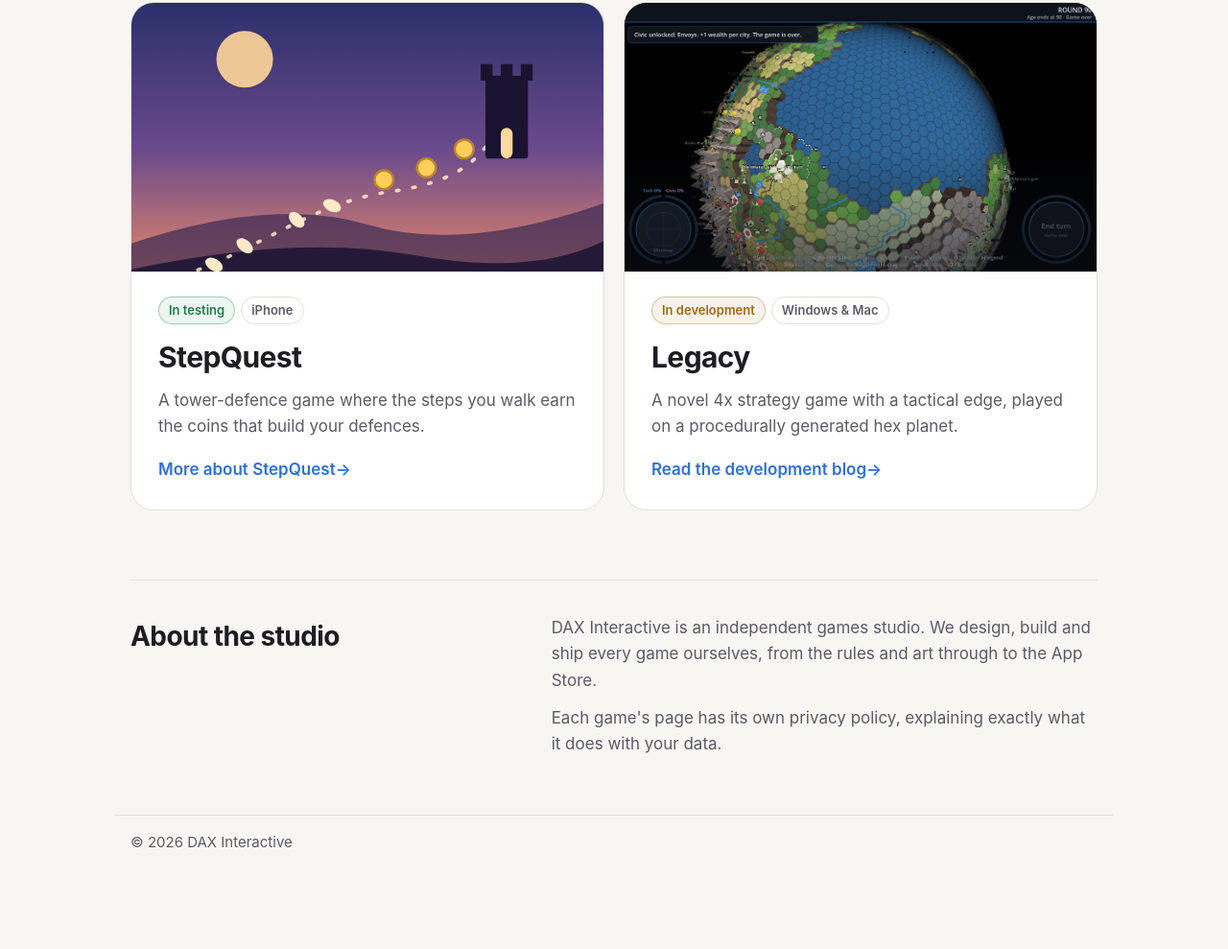
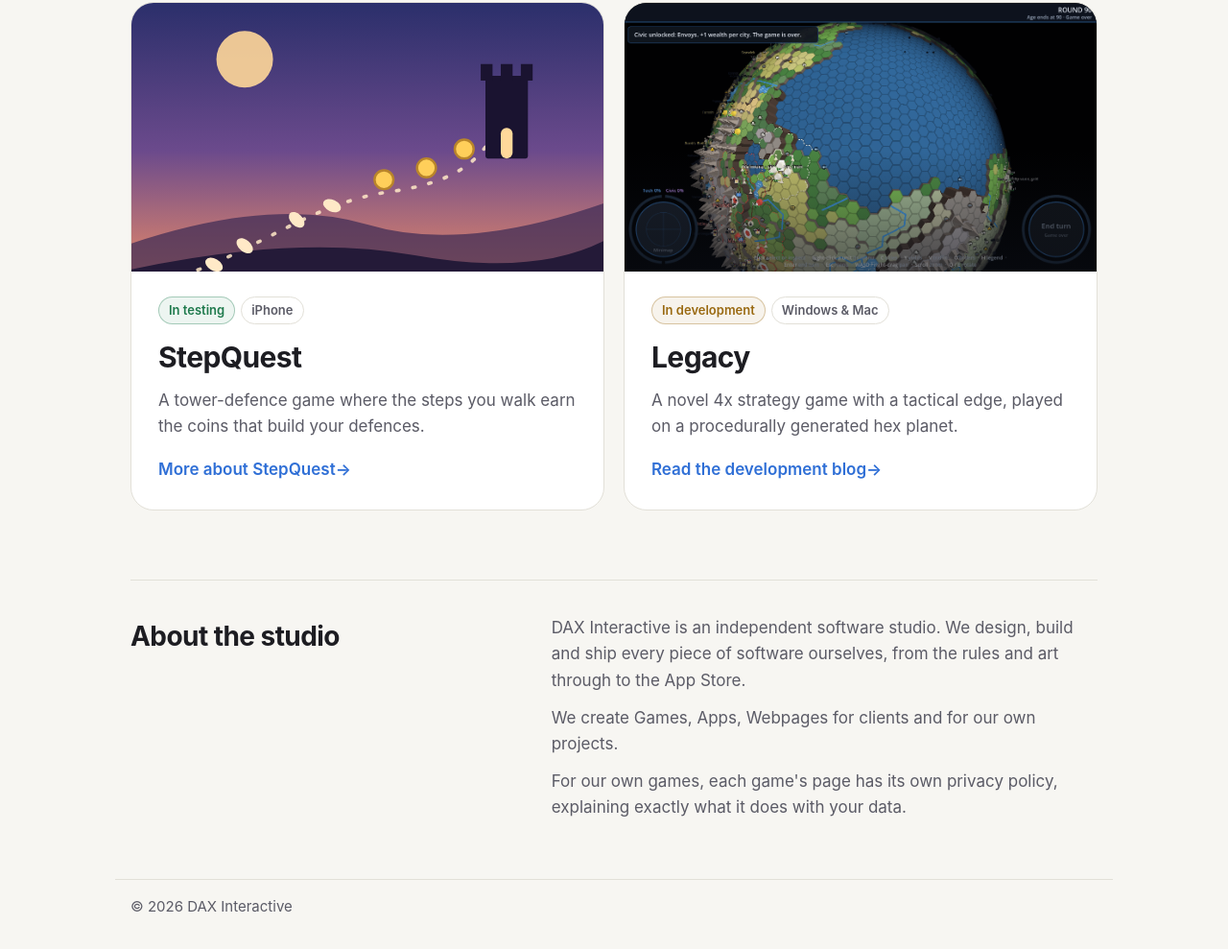
Before and after one commit to maxhakin/maxhakin.github.io, a plain HTML site: page index.html in a window 1280 px wide. Shown: the part 818-1807 px from the top of the page at 96% size. Before the commit the page ends 1740 px from the top, so only its background shows below. Drawn offline with Linux system fonts and the light colour scheme.

Commit message:
Update index.html
Change wording to reflect we're a software company, not just a games company

```diff
--- a/index.html
+++ b/index.html
@@ -88,8 +88,9 @@
 		<section class="about">
 			<h2>About the studio</h2>
 			<div>
-				<p>DAX Interactive is an independent games studio. We design, build and ship every game ourselves, from the rules and art through to the App Store.</p>
-				<p>Each game's page has its own privacy policy, explaining exactly what it does with your data.</p>
+				<p>DAX Interactive is an independent software studio. We design, build and ship every piece of software ourselves, from the rules and art through to the App Store.</p>
+				<p>We create Games, Apps, Webpages for clients and for our own projects.</p>
+				<p>For our own games, each game's page has its own privacy policy, explaining exactly what it does with your data.</p>
 			</div>
 		</section>
 	</main>
```
